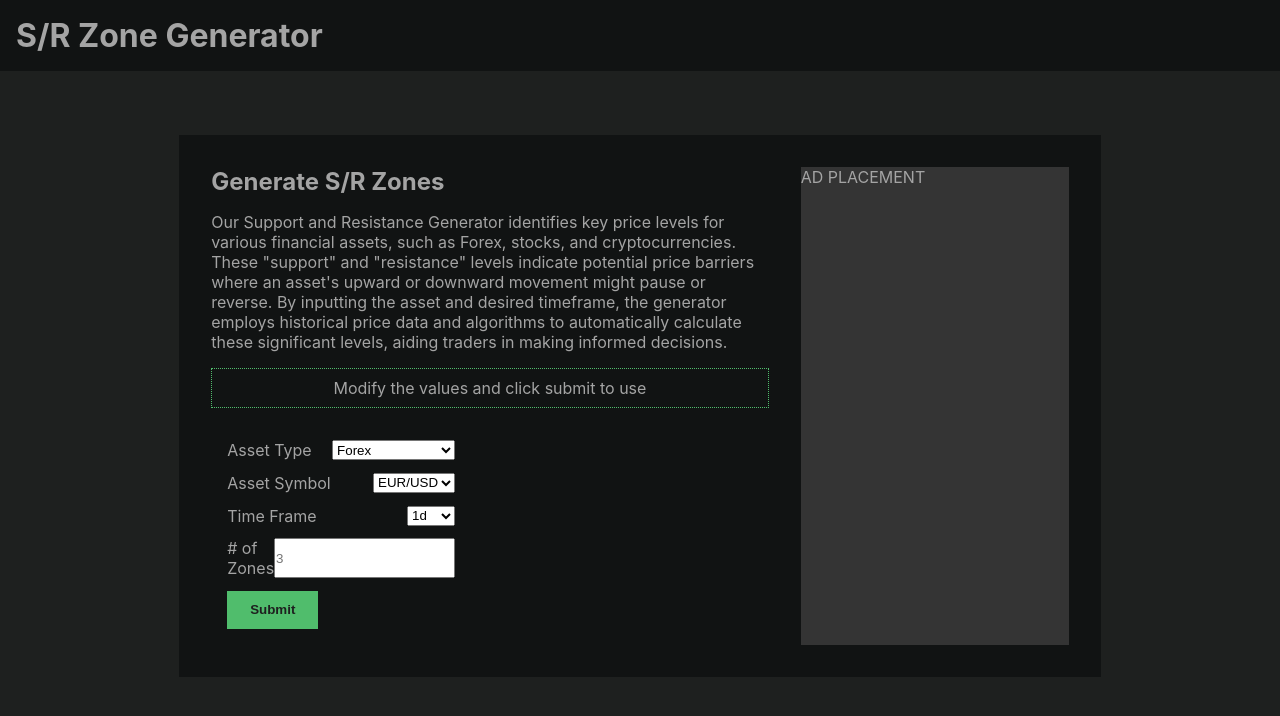
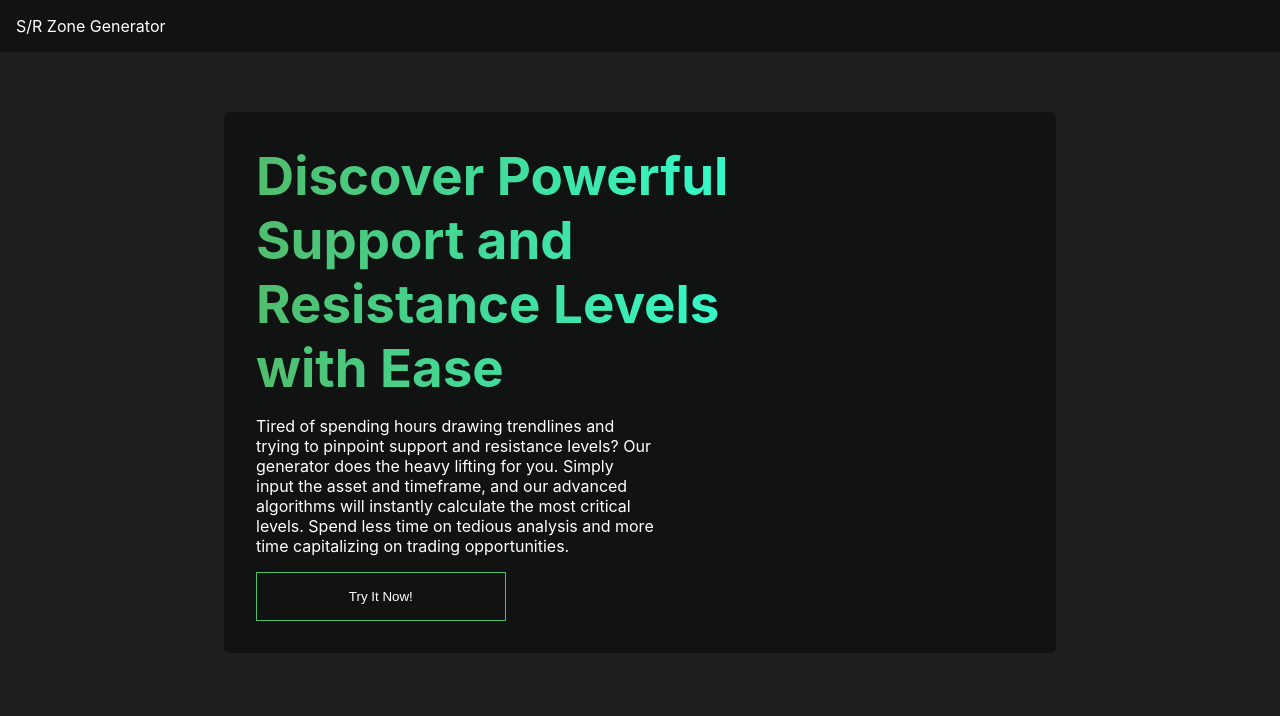
Before and after one commit to migijc/support-resistance-app, a React (Create React App) app in the folder frontend/: page / in a window 1280 px wide. Shown: the top 716 px of the page. Built offline with nearby package versions, Linux system fonts and the light colour scheme.

Commit message:
Added router and some basic logic as well has home and sr-tool routs

```diff
--- a/frontend/package.json
+++ b/frontend/package.json
@@ -6,6 +6,8 @@
     "cra-template": "1.2.0",
     "react": "^19.0.0",
     "react-dom": "^19.0.0",
+    "react-router": "^7.1.2",
+    "react-router-dom": "^7.1.2",
     "react-scripts": "5.0.1"
   },
   "scripts": {
--- a/frontend/src/App.js
+++ b/frontend/src/App.js
@@ -1,8 +1,9 @@
 import { useEffect, useState } from "react";
 import PageContent from "./components/PageContent";
 import Header from "./components/Header";
+import Router from "./Router";
 
-const timeFramesList = ['1d', '5d', '1mo', '3mo', '6mo', '1y', '2y', '5y', '10yr', 'ytd', 'max']
+const timeFramesList = ['5D', '1MO', '3MO', '6MO', '1Y', '2Y', '5Y', '10Y', 'YTD', 'MAX']
 const assetTypesList = ['Forex', 'Stocks', 'Cryptocurrencies']
 const stocksListTEMP = ['MSFT', 'AAPL', 'GME']
 const forexListTEMP = ['EUR/USD', 'USD/JPY', 'AUD/USD'];
@@ -13,9 +14,13 @@ function App() {
   const [resArr, setResArr] = useState(null)
   const [formData, setFormData] = useState({
     asset_type: 'Forex',
-    asset_symbol: 'EUR/USD',
-    time_frame: '1d',
+    asset_symbol: '',
+    time_frame: '5D',
     total_outputs: 3,
+  })
+
+  useEffect(()=>{
+    console.log('hello')
   })
 
   function handleInputChange(e) {
@@ -23,7 +28,7 @@ function App() {
     const value = e.currentTarget.value;
     setFormData(prev => {
       const copy = { ...prev };
-      copy[prop] = value;
+      copy[prop] = value.toUpperCase();
       return copy
     })
   }
@@ -56,68 +61,13 @@ function App() {
 
   return (
     <div className="App">
-      <Header children={[<h1>S/R Zone Generator</h1>,]} />
-      <PageContent children={[<div className="tool-container">
-        <h2>Generate S/R Zones</h2>
-        <p>Our Support and Resistance Generator identifies key price levels for various financial assets,
-          such as Forex, stocks, and cryptocurrencies.
-          These "support" and "resistance" levels indicate potential price barriers where an asset's upward or downward movement might pause or reverse.
-          By inputting the asset and desired timeframe,
-          the generator employs historical price data and algorithms to automatically calculate these significant levels,
-          aiding traders in making informed decisions.
-        </p>
-        <div className="instruction-message">
-          <p>Modify the values and click submit to use</p>
-        </div>
-        <div style={{display:"grid", gridTemplateColumns:'45% 55%' }}>
-          <form>
-            <div>
-              <label>Asset Type</label>
-              <select name='asset_type' onChange={(e) => handleInputChange(e)}>
-                {assetTypesList.map(value => <option>{value}</option>)}
-              </select>
-            </div>
-            <div>
-              <label>Asset Symbol</label>
-              <select name="asset_symbol" onChange={(e) => handleInputChange(e)}>
-                {formData.asset_type === 'Stocks' && stocksListTEMP.map(value => <option>{value}</option>)}
-                {formData.asset_type === 'Forex' && forexListTEMP.map(value => <option>{value}</option>)}
-                {formData.asset_type === 'Cryptocurrencies' && cryptocurrenciesListTEMP.map(value => <option>{value}</option>)}
+      <div>
+        <Header children={[<p>S/R Zone Generator</p>,]} />
+      </div>
+      <div style={{justifySelf:'center'}}>
+         <Router/>
+      </div>
 
-              </select>
-            </div>
-            <div>
-              <label>Time Frame</label>
-              <select name='time_frame' onChange={(e) => handleInputChange(e)}>
-                {timeFramesList.map(value => <option>{value}</option>)}
-              </select>
-            </div>
-            <div>
-              <label># of Zones</label>
-              <input name="total_outputs" onChange={(e) => handleInputChange(e)} placeholder="3" />
-            </div>
-            <div>
-              <button className="tool-form-submit" type="button" onClick={() => get_sr_levels()}>Submit</button>
-            </div>
-          </form>
-          {resArr && <div className="result-container">
-            <h3>Result</h3>
-            {resArr.map((item, i) => {
-              return (
-                <div style={{display:"flex", justifyContent:'space-evenly'}}>
-                  <p>Level {i + 1}</p>
-                  <p>{item}</p>
-                </div>
-              )
-            })}
-
-
-          </div>}
-        </div>
-
-      </div>]}>
-
-      </PageContent>
     </div>
   );
 }
--- /dev/null
+++ b/frontend/src/Router.js
@@ -0,0 +1,89 @@
+import {BrowserRouter, Routes, Route} from 'react-router-dom'
+import Home from './pages/HomePage'
+import PageContent from './components/PageContent'
+
+export default function Router(props){
+
+    return (
+        <BrowserRouter>
+            <Routes>
+                <Route path='/' element={<Home/>}/>
+                <Route path='sr-generator' element={ <PageContent children={[<div className="tool-container">
+        <h2>Generate S/R Zones</h2>
+        <p>Our Support and Resistance Generator identifies key price levels for various financial assets,
+          such as Forex, stocks, and cryptocurrencies.
+          These "support" and "resistance" levels indicate potential price barriers where an asset's upward or downward movement might pause or reverse.
+          By inputting the asset and desired timeframe,
+          the generator employs historical price data and algorithms to automatically calculate these significant levels,
+          aiding traders in making informed decisions.
+        </p>
+        <div className="instruction-message">
+          <p>Modify the values and click submit to use</p>
+        </div>
+        <div className="symbol-format-example-wrapper">
+          <div>
+            <p>Forex:</p>
+            <p>EUR/USD</p>
+          </div>
+          <div>
+            <p>Stocks:</p>
+            <p>AAPL</p>
+          </div>
+          <div>
+            <p>Crypto:</p>
+            <p>BTC-USD</p>
+          </div>
+        </div>
+
+        {/* <div style={{ display: "grid", gridTemplateColumns: '45% 55%' }}>
+          <form>
+            <div className="inputs-wrapper">
+              <div>
+                <label>Asset Type</label>
+                <select  name='asset_type' onChange={(e) => handleInputChange(e)}>
+                  {assetTypesList.map(value => <option>{value}</option>)}
+                </select>
+              </div>
+              <div>
+                <label>Asset Symbol</label>
+                <input className="uppercase-input" autoCapitalize="character" placeholder="Asset Symbol" name="asset_symbol"  onChange={(e) => handleInputChange(e)}/>
+            </div>
+              <div>
+                <label>Time Frame</label>
+                <select name='time_frame' onChange={(e) => handleInputChange(e)}>
+                  {timeFramesList.map(value => <option>{value}</option>)}
+                </select>
+              </div>
+              <div>
+                <label># of Zones</label>
+                <input name="total_outputs" onChange={(e) => handleInputChange(e)} placeholder="3" />
+              </div>
+            </div>
+
+            <div>
+              <button className="tool-form-submit" type="button" onClick={() => get_sr_levels()}>Submit</button>
+            </div>
+          </form>
+          {resArr && <div className="result-container">
+            <h3>Result</h3>
+            {resArr.map((item, i) => {
+              return (
+                <div style={{ display: "flex", justifyContent: 'space-evenly' }}>
+                  <p>Level {i + 1}</p>
+                  <p>{item}</p>
+                </div>
+              )
+            })}
+
+
+          </div>}
+        </div> */}
+
+      </div>]}>
+
+      </PageContent> }/>
+
+            </Routes>
+        </BrowserRouter>
+    )
+}
--- a/frontend/src/components/PageContent.js
+++ b/frontend/src/components/PageContent.js
@@ -4,9 +4,9 @@ export default function PageContent({children}){
             <div>
                 {children.map(child=> child)}
             </div>
-            <div className='ad-container'>
+            {/* <div className='ad-container'>
                <p>AD PLACEMENT</p>
-            </div>
+            </div> */}
         </div>
     )
 }
--- a/frontend/src/index.css
+++ b/frontend/src/index.css
@@ -6,10 +6,13 @@ body {
   -webkit-font-smoothing: antialiased;
   -moz-osx-font-smoothing: grayscale;
   background-color: #1e201f;
-  min-height: 100vh;
+  color: rgb(164, 164, 164);
   max-width: 100vw;
-  color: rgb(164, 164, 164);
   overflow-x: hidden;
+}
+
+.uppercase-input{
+  text-transform: uppercase;
 }
 
 
@@ -21,16 +24,50 @@ body {
 
 .App{
   display: grid;
-  align-content: flex-start;
+  /* align-items: center; */
+  grid-template-rows: 6vh 94vh;
   min-height: 100vh;
   max-width: 100vw;
+  position: relative;
   gap: 4rem;
   /* justify-content: center; */
+}
+
+.home-page-title{
+  font-size: 3.3rem;
+  background-image: linear-gradient(to right, #50bd6c, #33fdce);
+  -webkit-background-clip: text;
+  -webkit-text-fill-color: transparent;
+}
+
+p{
+  color: white;
+  max-width: 80%;
 }
 
 .tool-container{
   display: grid;
   gap: 1rem !important;
+}
+
+
+.button-gray{
+  background-color: #111313;
+  color: white;
+  border: .1rem solid #50bd6c;
+  padding: 1rem;
+  min-width: 50%;
+}
+
+.hero-section{
+  display: grid;
+  /* max-width: 45vw;
+  min-width: 40vw; */
+  /* align-self: center; */
+  gap: 1rem;
+  /* text-align: center; */
+  /* padding: 2rem; */
+  /* background-color: red; */
 }
 
 code {
@@ -50,21 +87,19 @@ code {
 }
 
 .page-content-container{
-  /* border: 2px solid green; */
   min-width: 60vw;
-  max-width: 72vw;
-  /* max-width: 75vw; */
-  justify-self: center;
+  max-width: 65vw;
   padding: 2rem;
-  gap: 2rem;
   display: grid;
   grid-template-columns: 65% 35%;
   background-color: #111313;
+  border-radius: .3rem;
 }
 
 .header-container{
   background-color: #111313;
   padding: 1rem;
+
 }
 
 form{
@@ -75,19 +110,34 @@ form{
 
 }
 
-form > div{
-  display: flex;
-  justify-content: space-between;
+form > div > div{
+  display: grid;
+  grid-template-columns: 1fr 40%;
 }
 
+.symbol-format-example-wrapper{
+  /* border: 2px solid red; */
+}
+
+.symbol-format-example-wrapper > div{
+  display: flex;
+  gap: 1rem;
+}
+
+
 .instruction-message{
-  border:.1rem dotted #50bd6c;
+  border:.1rem solid #50bd6c;
   width: 100%;
   min-height: 2.5rem;
   /* color: #171717; */
   display: flex;
   justify-content: center;
   align-items: center;
+}
+
+.inputs-wrapper{
+  display: grid;
+  gap: .5rem;
 }
 
 .tool-form-submit{
--- /dev/null
+++ b/frontend/src/pages/HomePage.js
@@ -0,0 +1,39 @@
+import Header from "../components/Header";
+import { Link } from "react-router";
+import PageContent from "../components/PageContent";
+
+
+export default function Home(props){
+
+
+
+    return (
+        <div style={{}}>
+            <PageContent children={[<div style={{}}>
+                <section className="hero-section">
+                    <div style={{}}>
+                        <h2 className="page-title home-page-title">Discover Powerful Support and Resistance Levels with Ease</h2>
+                    </div>
+                    <div style={{}}>
+                        <p>Tired of spending hours drawing trendlines and trying to pinpoint support and resistance levels? Our generator does the heavy lifting for you. Simply input the asset and timeframe, and our advanced algorithms will instantly calculate the most critical levels. Spend less time on tedious analysis and more time capitalizing on trading opportunities.</p>
+                    </div>
+                    <div style={{}}>
+                        <Link to={'/sr-generator'}><button className="button-gray">Try It Now!</button></Link>
+                    </div>
+                </section>
+           </div>]}/>
+
+           {/* <section>
+                    <div>
+                        <h3>Save time</h3>
+                    </div>
+                    <div>
+                        <h3>Improve Accuracy</h3>
+                    </div>
+                    <div>
+                        <h3>Boost trading confidence</h3>
+                    </div>
+                </section> */}
+        </div>
+    )
+}
```
Also changed, not shown: 1 other file (tests, documents, lock files or other folders).
